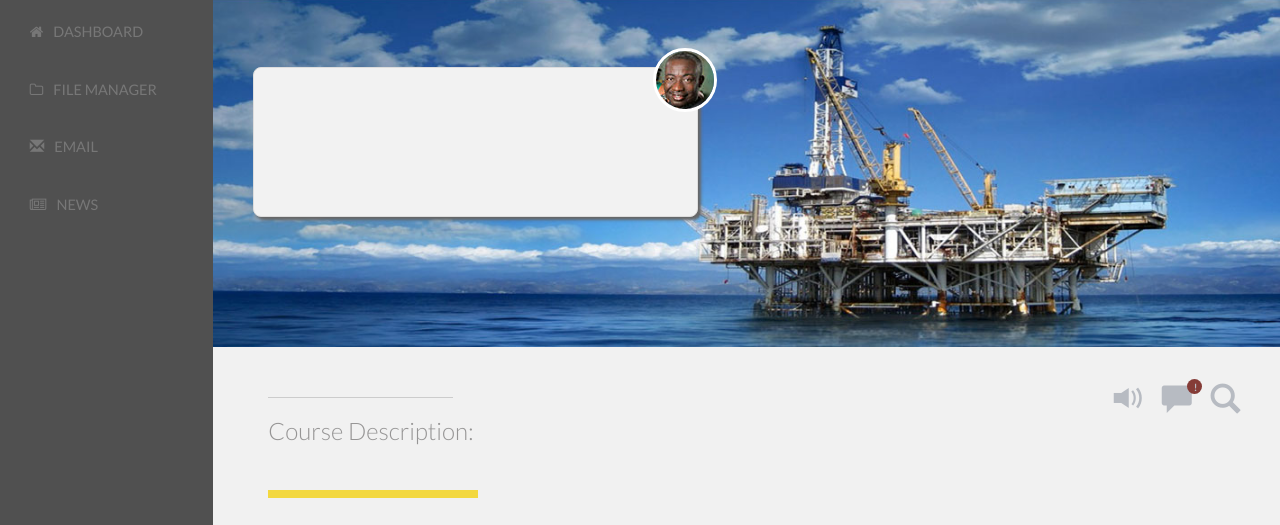
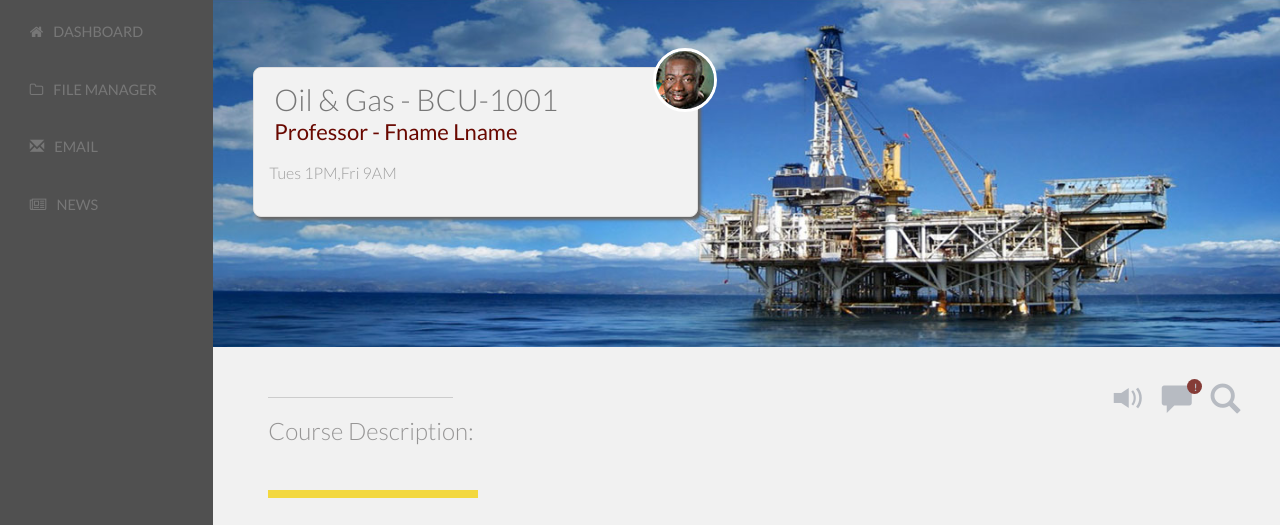
Before and after one commit to anson16549/A3_HW1_LeeAL, a plain HTML site: page index.html in a window 1280 px wide. Shown: the part 113-638 px from the top of the page. Drawn offline with nearby package versions, Linux system fonts and the light colour scheme.

Commit message:
updating

```diff
--- /dev/null
+++ b/data/classData.json
@@ -0,0 +1,10 @@
+{
+    "coursename": "Oil & Gas",
+    "coursecode": "BCU-1001",
+    "profname": "Fname Lname",
+    "classtime": ["Tues 1PM", "Fri 9AM"],
+    "profimg": "eEdu_prof.jpg",
+    "coursedesc": "Lorem Ipsum is simply dummy text of the printing and typesetting industry.Lorem Ipsum has been the industry 's standard dummy text ever since the 1500s, when an unknown printer took a galley of type and scrambled it to make a type specimen book. It has survived not only five centuries, but also the leap into electronic typesetting, remaining essentially unchanged. It was popularised in the 1960s with the release of Letraset sheets containing Lorem Ipsum passages, and more recently with desktop publishing software like Aldus PageMaker including versions of Lorem Ipsum.",
+    "coursecontent": ["Lecture Materials", "Tutorials & Labs", "Quizzes", "Discussion Groups"]
+
+}
--- /dev/null
+++ b/js/main.js
@@ -0,0 +1,26 @@
+(() => {
+
+    //make an AJAX requst using the Fetch API
+    fetch('./data/classData.json')
+        .then(res => res.json())
+        .then(data => {
+            console.log(data);
+            // handleData
+            //here's where u would call the fnction that puts the pieces on the page
+            handleDataset(data);
+
+        })
+        .catch((err) => {
+            console.log(err);
+        })
+
+    function handleDataset(data) {
+        let profPanelText = document.querySelector(".profPanelText"),
+            profPanelTextchildren = profPanelText.children;
+        profPanelTextchildren[0].textContent = classData.coursename + " - " + classData.coursecode;
+        profPanelTextchildren[1].textContent = " Professor " + " - " + classData.profname;
+        profPanelTextchildren[2].textContent = classData.classtime;
+    }
+
+
+})();
--- a/sass/master.scss
+++ b/sass/master.scss
@@ -3,4 +3,3 @@
 @import 'modules/_side.scss';
 @import 'modules/_yellowbox.scss';
 @import 'modules/_mainCnav.scss';
-@import 'modules/_profPanel.scss';
--- a/sass/modules/_snav.scss
+++ b/sass/modules/_snav.scss
@@ -7,9 +7,11 @@
         margin-top: 13px;
         padding: 12px 0 12px 14%;
         &:hover {
-            background-color: #333;
-            cursor: pointer;
-            color: white;
+            {
+                background-color: #333;
+                cursor: pointer;
+                color: white;
+            }
         }
     }
 }
--- a/sass/modules/_var.scss
+++ b/sass/modules/_var.scss
@@ -2,7 +2,7 @@ $font-stack: 'Lato',
 sans-serif;
 $font-size: 16px;
 $primary-background-color:#505050;
-@mixin profPanelBox($top, $left, $right, $blur, $color) {
+@mixin box-shadow($top, $left, $right, $blur, $color) {
     -moz-box-shadow: $top $left $right $blur $color;
     -webkit-box-shadow: $top $left $right $blur $color;
     box-shadow: $top $left $right $blur $color;
```
Also changed, not shown: css/master.css, images/pancake.svg, images/refresh.svg, images/search.svg, images/thumbs.svg, sass/modules/_main.scss (line endings or trailing spaces), sass/modules/_mainCnav.scss (line endings or trailing spaces), sass/modules/_side.scss (line endings or trailing spaces), sass/modules/_yellowbox.scss (line endings or trailing spaces), 2 other files.
